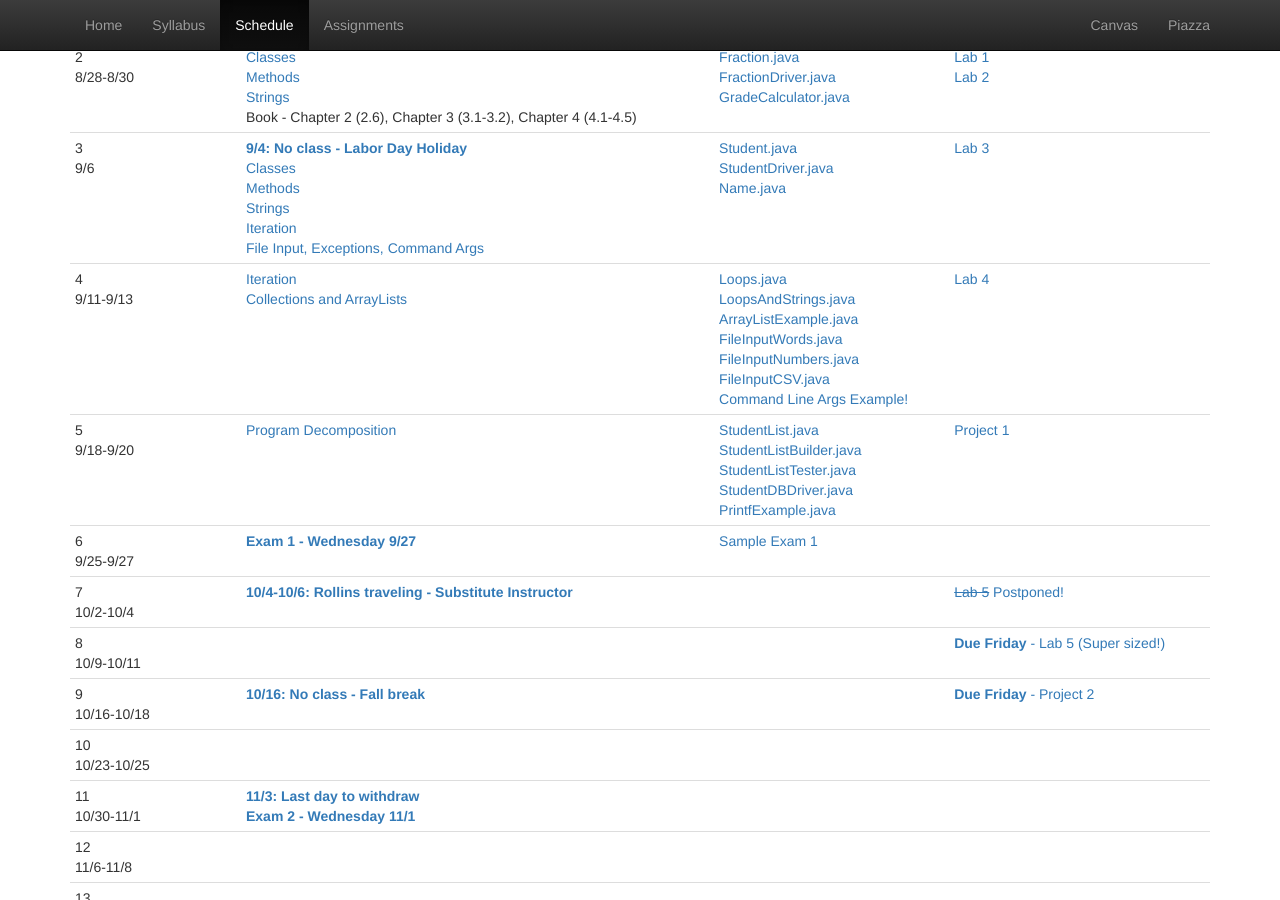
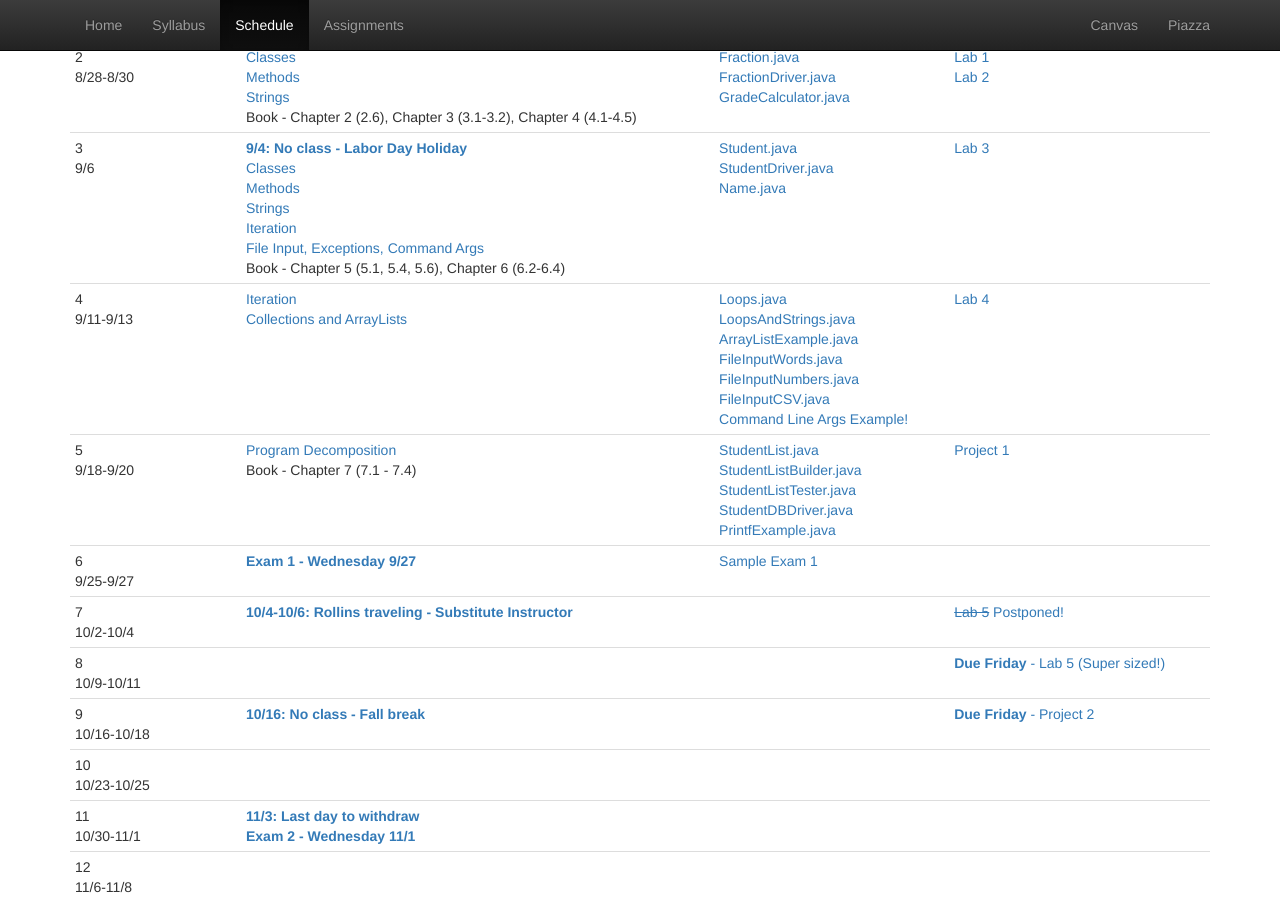
Before and after one commit to CS112-F17/cs112-f17.github.io, a Jekyll site: the page built from schedule.html, in a window 1280 px wide and 900 px high, scrolled down 360 px. Built offline with Jekyll 4.4.1, drawn with Linux system fonts in a browser that asks for light colours.

Commit message:
adding book chapters

```diff
--- a/schedule.html
+++ b/schedule.html
@@ -74,11 +74,12 @@ title: Schedule
 				<a href="https://github.com/CS112-F17/notes/blob/master/strings.md">Strings</a><br/>
  				<a href="https://github.com/CS112-F17/notes/blob/master/iteration.md">Iteration</a><br/>
 				<a href="https://github.com/CS112-F17/notes/blob/master/fileinput.md">File Input, Exceptions, Command Args</a><br/>
+				Book - Chapter 5 (5.1, 5.4, 5.6), Chapter 6 (6.2-6.4)
 <!--
 				<a href="https://github.com/CS112-F17/notes/blob/master/collections.md">Collections and ArrayLists</a><br/>
 				<a href="https://github.com/CS112-F17/notes/blob/master/fileoutput.md">File Output</a><br/>
 				<a href="https://goo.gl/ZPME02">Scope Visualization</a><br/>
-				Book - Chapter 5 (5.1, 5.4, 5.6), Chapter 6 (6.2-6.4)
+
 			-->
 		</td>
 		<td>
@@ -132,6 +133,7 @@ title: Schedule
 		<td>5<br/>9/18-9/20</td>
 		<td>
 			<a href="https://github.com/CS112-F17/notes/blob/master/design.md">Program Decomposition</a><br/>
+			Book - Chapter 7 (7.1 - 7.4)
 		</td>
 		<td>
 			<a href="https://github.com/CS112-F17/code/blob/master/StudentList.java">StudentList.java</a><br/>
```
